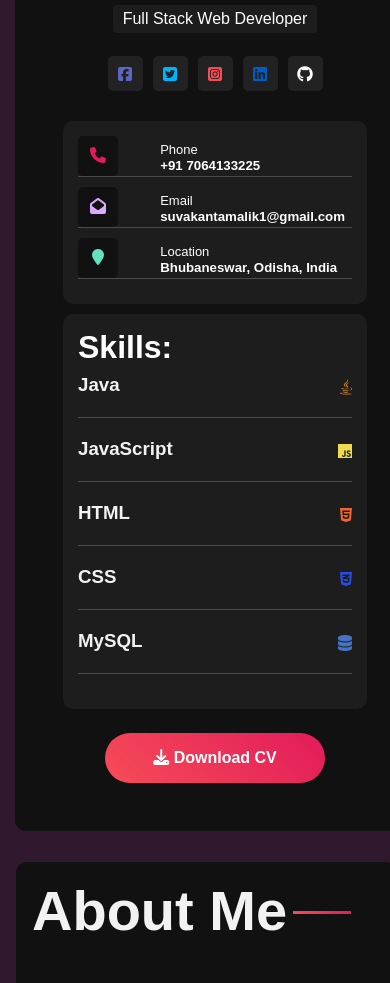
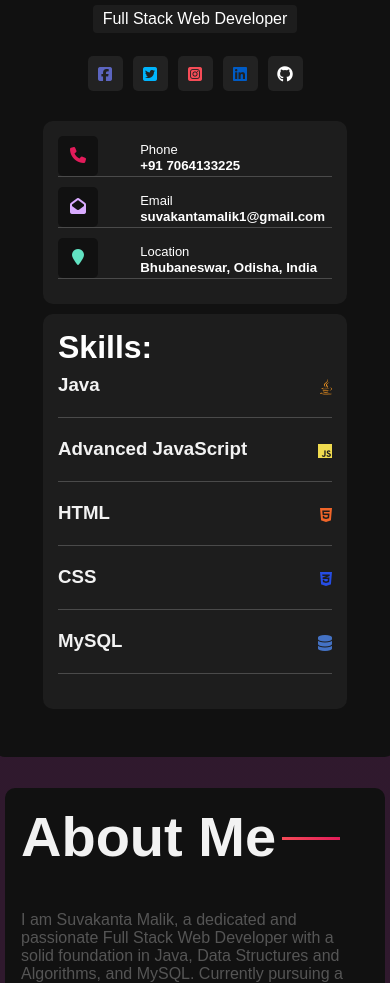
Before and after one commit to suvakantamalik/my-portfolio.io, a plain HTML site: page index.html in a window 390 px wide. Shown: the part 393-1376 px from the top of the page. Drawn offline with Linux system fonts and the light colour scheme.

Commit message:
Add files via upload

```diff
--- a/index.html
+++ b/index.html
@@ -87,55 +87,45 @@
                                 <h3>Java</h3>
                                 <i class="fa-brands fa-java" style=" color: #f89820"></i>
                             </div>
-
-<!--                             <div class="skill-bar">
+                            <!-- <div class="skill-bar">
                                 <div class="skill-progress" style="width: 95%"></div>
                             </div> -->
-
                         </div>
                         <div class="skill-box">
                             <div class="skill-name">
-                                <h3>JavaScript</h3>
+                                <h3>Advanced JavaScript</h3>
                                 <i class="fa-brands fa-js" style=" color: #f0db4f"></i>
                             </div>
-
-<!--                             <div class="skill-bar">
+                            <!-- <div class="skill-bar">
                                 <div class="skill-progress" style="width: 90%"></div>
                             </div> -->
-
                         </div>
                         <div class="skill-box">
                             <div class="skill-name">
                                 <h3>HTML</h3>
                                 <i class="fa-brands fa-html5" style=" color: #f06529"></i>
                             </div>
-
-<!--                             <div class="skill-bar">
+                            <!-- <div class="skill-bar">
                                 <div class="skill-progress" style="width: 90%"></div>
                             </div> -->
-
                         </div>
                         <div class="skill-box">
                             <div class="skill-name">
                                 <h3>CSS</h3>
                                 <i class="fa-brands fa-css3-alt" style=" color: #264de4"></i>
                             </div>
-
-<!--                             <div class="skill-bar">
+                            <!-- <div class="skill-bar">
                                 <div class="skill-progress" style="width: 85%"></div>
                             </div> -->
-
                         </div>
                         <div class="skill-box">
                             <div class="skill-name">
                                 <h3>MySQL</h3>
                                 <i class="fa-solid fa-database" style=" color: #4472c4"></i>
                             </div>
-
-<!--                             <div class="skill-bar">
+                            <!-- <div class="skill-bar">
                                 <div class="skill-progress" style="width: 80%"></div>
                             </div> -->
-
                         </div>
                     </div>
                 </div>
@@ -144,13 +134,13 @@
                 <!-- <a href="https://docs.google.com/document/d/1RLwnZ6FyehU1eMw0rR-xTXdw2jCteu9F/edit?usp=sharing&ouid=111844734341821987445&rtpof=true&sd=pdf" target="_blank"> -->
 
                 <!-- directly download by clicking the button -->
-                <a href="https://docs.google.com/document/d/1RLwnZ6FyehU1eMw0rR-xTXdw2jCteu9F/export?format=pdf"
+                <!-- <a href="https://docs.google.com/document/d/1RLwnZ6FyehU1eMw0rR-xTXdw2jCteu9F/export?format=pdf"
                     target="_blank">
                     <div class="download-btn">
                         <i class="fa fa-download"></i>
                         Download CV
                     </div>
-                </a>
+                </a> -->
             </div>
         </div>
 
--- a/style.css
+++ b/style.css
@@ -327,6 +327,14 @@ img{
 /* CSS Code responsive designs */
 
 @media (max-width: 992px){
+    .container{
+        display: flex;
+        justify-content: center;
+        align-items: center;
+        min-height: 100vh; /* Adjust as needed */
+        width: 100%;
+        flex-wrap: wrap;
+    }
     .about{
         width: 1005;
         max-width: 400px;
```
